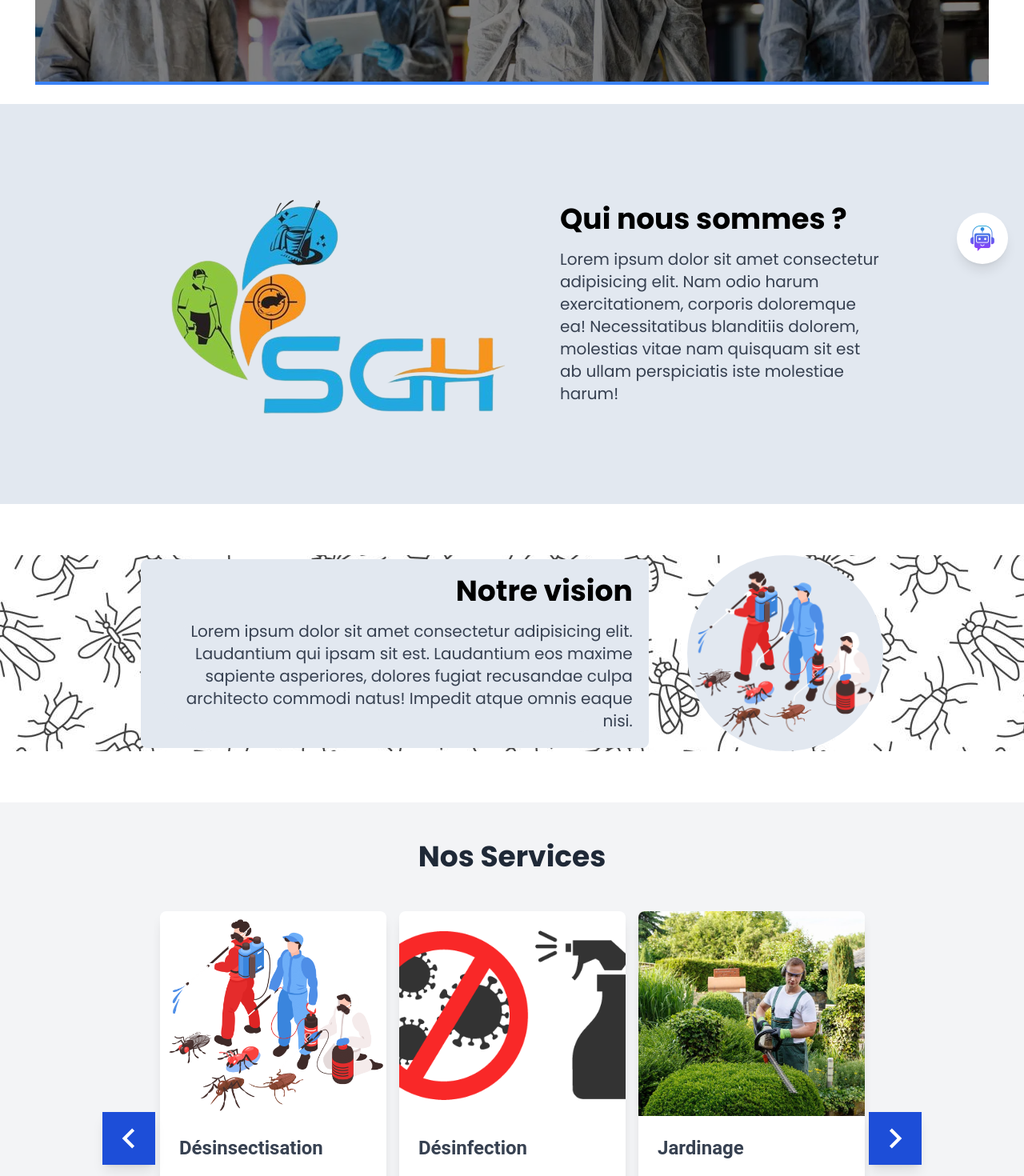
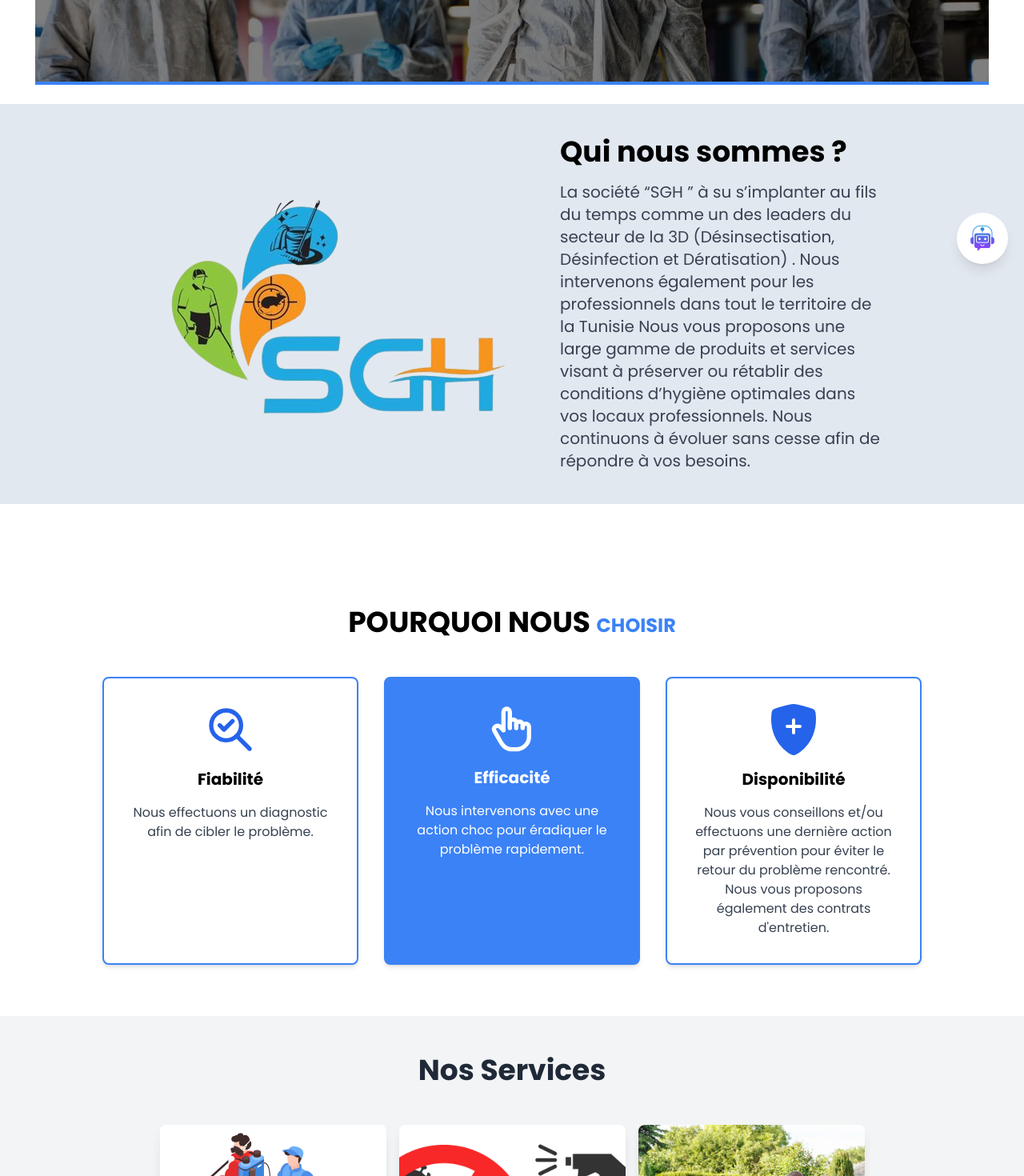
Before and after one commit to Ahmed-bel-haj-boubaker/SGH, a React (Vite) app: page /aboutus in a window 1280 px wide. Shown: the part 450-1920 px from the top of the page at 80% size. Built offline with nearby package versions, Linux system fonts and the light colour scheme; the HTML template or start-up script is replaced by a standard one.

Commit message:
"Updated various components with new imports, removed/added code blocks, and modified CSS classes and styles."

```diff
--- a/src/App.jsx
+++ b/src/App.jsx
@@ -13,6 +13,7 @@ import ContactUs from "./Components/contactUs";
 import { useEffect } from "react";
 import ChatBot from "./Pages/Chatbot/ChatBot";
 import Error404 from "./Components/Error404";
+import Contact from "./Shared-components/Contact";
 
 function App() {
   const ScrollToTop = () => {
@@ -81,6 +82,7 @@ function App() {
           path="/ServiceNetoyage"
           element={
             <Layout>
+              {" "}
               <ServiceNetoyage />
             </Layout>
           }
--- a/src/Components/AboutUs.jsx
+++ b/src/Components/AboutUs.jsx
@@ -11,6 +11,7 @@ import { Link } from "react-router-dom";
 import Securite from "../Components/Securite";
 import bg from "../../public/images/bgContact.jpg";
 import SliderAnimated from "../Shared-components/SliderAnimated";
+import FeaturesSection from "../Shared-components/FeaturesSection";
 
 const AboutUs = () => {
   const [ref1, inView1] = useInView({ triggerOnce: true, threshold: 0.1 });
@@ -35,16 +36,21 @@ const AboutUs = () => {
               Qui nous sommes ?
             </h2>
             <p className="text-xl text-gray-700 font-poppins">
-              Lorem ipsum dolor sit amet consectetur adipisicing elit. Nam odio
-              harum exercitationem, corporis doloremque ea! Necessitatibus
-              blanditiis dolorem, molestias vitae nam quisquam sit est ab ullam
-              perspiciatis iste molestiae harum!
+              La société “SGH ” à su s’implanter au fils du temps comme un des
+              leaders du secteur de la 3D (Désinsectisation, Désinfection et
+              Dératisation) . Nous intervenons également pour les professionnels
+              dans tout le territoire de la Tunisie Nous vous proposons une
+              large gamme de produits et services visant à préserver ou rétablir
+              des conditions d’hygiène optimales dans vos locaux professionnels.
+              Nous continuons à évoluer sans cesse afin de répondre à vos
+              besoins.
             </p>
           </motion.div>
         </section>
       </div>
       {/* Section 2: Image and Text */}
-      <div style={{ backgroundImage: `url('${bg}')` }} className="max-lg:p-2">
+      <FeaturesSection />
+      {/* <div style={{ backgroundImage: `url('${bg}')` }} className="max-lg:p-2">
         <section
           ref={ref2}
           className="container mx-auto px-4 flex flex-col-reverse md:flex-row items-center mb-16"
@@ -73,7 +79,7 @@ const AboutUs = () => {
             />
           </div>
         </section>
-      </div>
+      </div> */}
       <div className="bg-slate-400">
         {" "}
         <Team />
--- a/src/Components/DemandeDevis.jsx
+++ b/src/Components/DemandeDevis.jsx
@@ -8,6 +8,8 @@ import {
 import { toast, ToastContainer } from "react-toastify";
 import "react-toastify/dist/ReactToastify.css";
 import bg from "../../public/images/bgContact.jpg";
+import Contact from "../Shared-components/Contact";
+import SliderAnimated from "../Shared-components/SliderAnimated";
 const DemandeDevis = () => {
   const [formData, setFormData] = useState({
     nom: "",
@@ -81,17 +83,17 @@ const DemandeDevis = () => {
   };
 
   return (
-    <div>
-      <div
-        className="flex items-center justify-center bg-gradient-to-r  p-4  mt-5 "
-        style={{ backgroundImage: `url('${bg}')` }}
-      >
+    <div className="bg-blue-500 ">
+      {" "}
+      <div className="flex justify-center items-center  lg:mr-80 lg:ml-96 max-lg:flex-col-reverse mt-2">
+        <div className="flex items-center justify-center  p-4  mt-5 ">
           <ToastContainer />
 
           <div className="bg-white rounded-lg shadow-2xl p-8 w-full max-w-lg border border-primary">
             <h2 className="text-4xl font-extrabold text-gray-800 mb-8 text-center">
               Demande de devis
             </h2>
+
             <form className="space-y-6" onSubmit={handleSubmit}>
               <div className="grid grid-cols-1 md:grid-cols-2 gap-4">
                 {[
@@ -159,6 +161,8 @@ const DemandeDevis = () => {
             </form>
           </div>
         </div>
+      </div>{" "}
+      <SliderAnimated />
     </div>
   );
 };
--- a/src/Components/Home.jsx
+++ b/src/Components/Home.jsx
@@ -9,6 +9,7 @@ import Securite from "./Securite";
 import Banner from "./Banner";
 import deratisation from "../../public/images/nettoyage.avif";
 import SliderAnimated from "../Shared-components/SliderAnimated";
+import FeaturesSection from "../Shared-components/FeaturesSection";
 
 const Home = () => {
   return (
@@ -23,7 +24,7 @@ const Home = () => {
       <div className="relative overflow-hidden bg-gray-50 py-10">
         <Testimonials />
       </div>
-
+      <FeaturesSection />
       <div className="bg-white py-10">
         <Securite />
       </div>
--- a/src/Pages/Services/Jardinage.jsx
+++ b/src/Pages/Services/Jardinage.jsx
@@ -11,7 +11,6 @@ import Contact from "../../Shared-components/Contact";
 
 import { Link } from "react-router-dom";
 import SliderAnimated from "../../Shared-components/SliderAnimated";
-import FeaturesSection from "../../Shared-components/FeaturesSection";
 import Team from "../../Shared-components/Team";
 const Jardinage = () => {
   const [openSection, setOpenSection] = useState(null);
@@ -233,7 +232,6 @@ const Jardinage = () => {
       <div>
         <hr className="border-t-2 border-gray-300 my-8 w-3/4 mx-auto" />
         <Team />
-
       </div>
       <SliderAnimated />
     </div>
--- a/src/Pages/Services/ServiceNetoyage.jsx
+++ b/src/Pages/Services/ServiceNetoyage.jsx
@@ -347,7 +347,10 @@ const ServiceNetoyage = () => {
           </section>
         </div>
       </div>{" "}
-      <Team />
+      <div>
+        <hr className="border-t-2 border-gray-300 my-8 w-3/4 mx-auto" />
+        <Team />
+      </div>
       <SliderAnimated />
     </div>
   );
--- a/src/Shared-components/FeaturesSection.jsx
+++ b/src/Shared-components/FeaturesSection.jsx
@@ -1,43 +1,42 @@
-import React from 'react';
+import { FontAwesomeIcon } from "@fortawesome/react-fontawesome";
+import { TbHandFinger, TbZoomCheck } from "react-icons/tb";
+import { BsShieldFillPlus } from "react-icons/bs";
 
 const FeaturesSection = () => {
   return (
-    <div className="flex flex-col items-center justify-center bg-gray-100 py-16 font-poppins">
+    <div className="flex flex-col items-center justify-center   py-16 font-poppins ">
       <h2 className="text-4xl font-bold mb-12">
-        POURQUOI NOUS <span className="text-red-500">CHOISIR</span>
+        POURQUOI NOUS <span className="text-blue-500 text-2xl">CHOISIR</span>
       </h2>
       <div className="flex flex-wrap justify-center gap-8">
-        <div className="bg-white shadow-md rounded-lg p-8 border-2 border-red-500 flex flex-col items-center max-w-xs">
+        <div className="bg-white shadow-md rounded-lg p-8 border-2 border-blue-500 flex flex-col items-center max-w-xs">
           <div className="mb-4">
-            <img src="path-to-your-icon.png" alt="Fiabilité Icon" className="h-16 w-16" />
+            <TbZoomCheck className="size-16 text-blue-600" />
           </div>
           <h3 className="text-xl font-bold mb-4">Fiabilité</h3>
-          <p className="text-center text-gray-700">
-            Forte d’une expérience de 17 ans dans le domaine de lutte contre les nuisible,
-            GSA met à votre disposition son savoir-faire et ses compétences humaines afin
-            de répondre à vos besoins.
+          <p className="text-center text-gray-700 ">
+            Nous effectuons un diagnostic afin de cibler le problème.
           </p>
         </div>
-        <div className="bg-red-500 text-white shadow-md rounded-lg p-8 flex flex-col items-center max-w-xs">
+        <div className="bg-blue-500 text-white shadow-md rounded-lg p-8 flex flex-col items-center max-w-xs">
           <div className="mb-4">
-            <img src="path-to-your-icon.png" alt="Efficacité Icon" className="h-16 w-16" />
+            <TbHandFinger className="size-16" />
           </div>
           <h3 className="text-xl font-bold mb-4">Efficacité</h3>
           <p className="text-center">
-            GSA est certifiée et agréée par le ministère de la santé publique et n’utilise
-            que des produits homologués, respectueux de l’environnement et de vos animaux
-            domestiques.
+            Nous intervenons avec une action choc pour éradiquer le problème
+            rapidement.
           </p>
         </div>
-        <div className="bg-white shadow-md rounded-lg p-8 border-2 border-red-500 flex flex-col items-center max-w-xs">
+        <div className="bg-white shadow-md rounded-lg p-8 border-2 border-blue-500 flex flex-col items-center max-w-xs">
           <div className="mb-4">
-            <img src="path-to-your-icon.png" alt="Disponibilité Icon" className="h-16 w-16" />
+            <BsShieldFillPlus className="size-16 text-blue-600" />
           </div>
           <h3 className="text-xl font-bold mb-4">Disponibilité</h3>
           <p className="text-center text-gray-700">
-            GSA vous propose un service 7 jours/7, 24h/24 sur tout le territoire pour protéger
-            vos établissements contre les infestations nuisibles et vous garantir la qualité
-            de l’hygiène de vos locaux.
+            Nous vous conseillons et/ou effectuons une dernière action par
+            prévention pour éviter le retour du problème rencontré. Nous vous
+            proposons également des contrats d'entretien.
           </p>
         </div>
       </div>
--- a/src/Shared-components/Footer.jsx
+++ b/src/Shared-components/Footer.jsx
@@ -9,7 +9,7 @@ import { Link } from "react-router-dom";
 const Footer = () => {
   return (
     <>
-      <footer className="relative  bg-black  overflow-hidden pt-2">
+      <footer className="relative  bg-black  overflow-hidden pt-2 ">
         <div className="container grid grid-cols-1 md:grid-cols-2 lg:grid-cols-4 gap-8">
           <img src={Logo} alt="" className="h-56 w-56" />
           <div>
@@ -99,7 +99,7 @@ const Footer = () => {
             <span className="font-semibold">Demande de devis</span>
           </button>
         </div> */}
-        <div className="bg-white py-3 mt-1">
+        <div className="bg-white py-3 mt-1  ">
           <div className="font-poppins flex justify-between px-6 max-lg:flex-col max-lg:items-center max-lg:text-center">
             <div className="flex items-start">
               © Copyright SGH: Société Générale d'Hygiène
```
Also changed, not shown: src/Components/HeroSection.jsx (+9 -16 lines), src/Components/contactUs.jsx (+19 -3 lines). Lines whose indentation alone changed are shown as unchanged.
